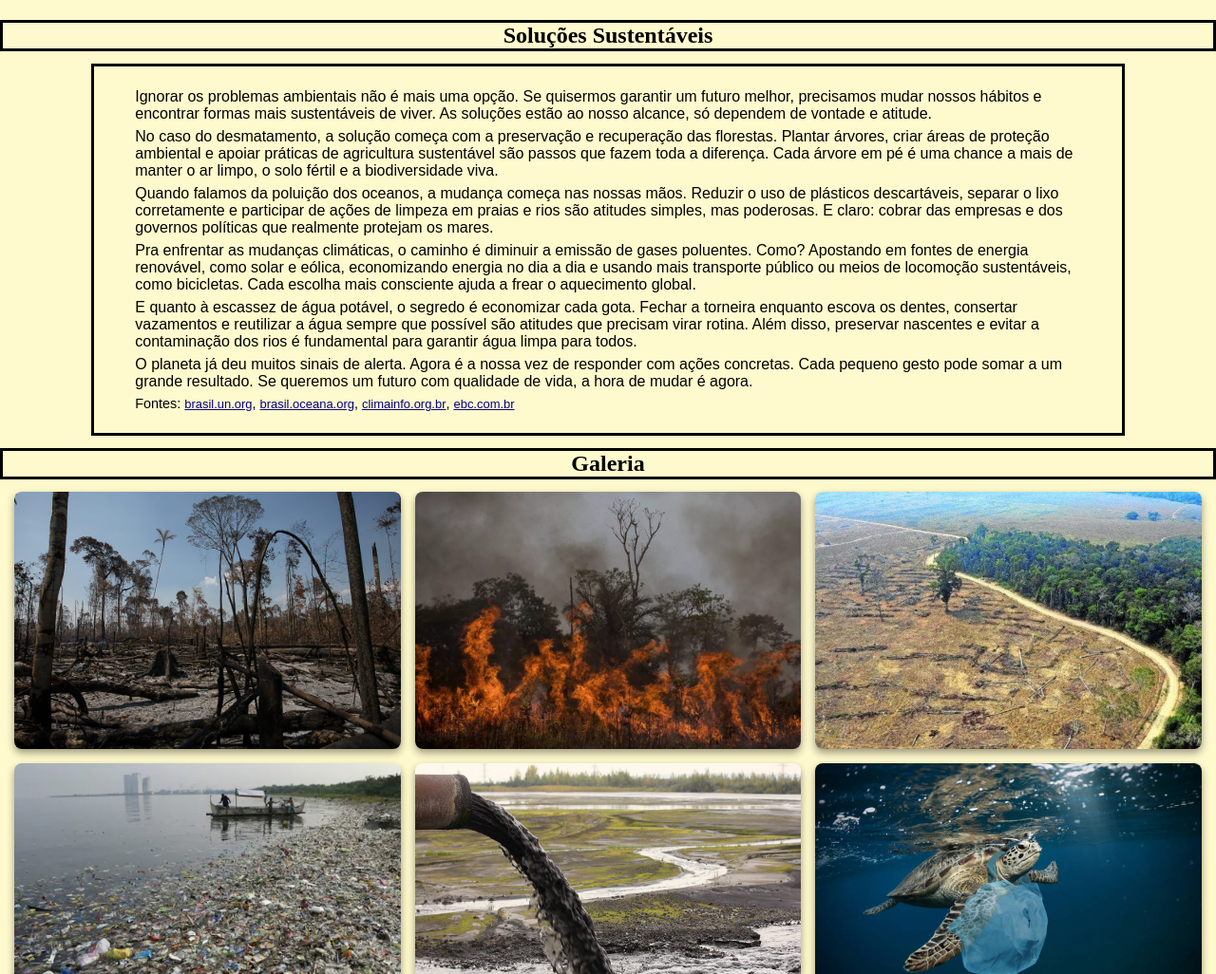
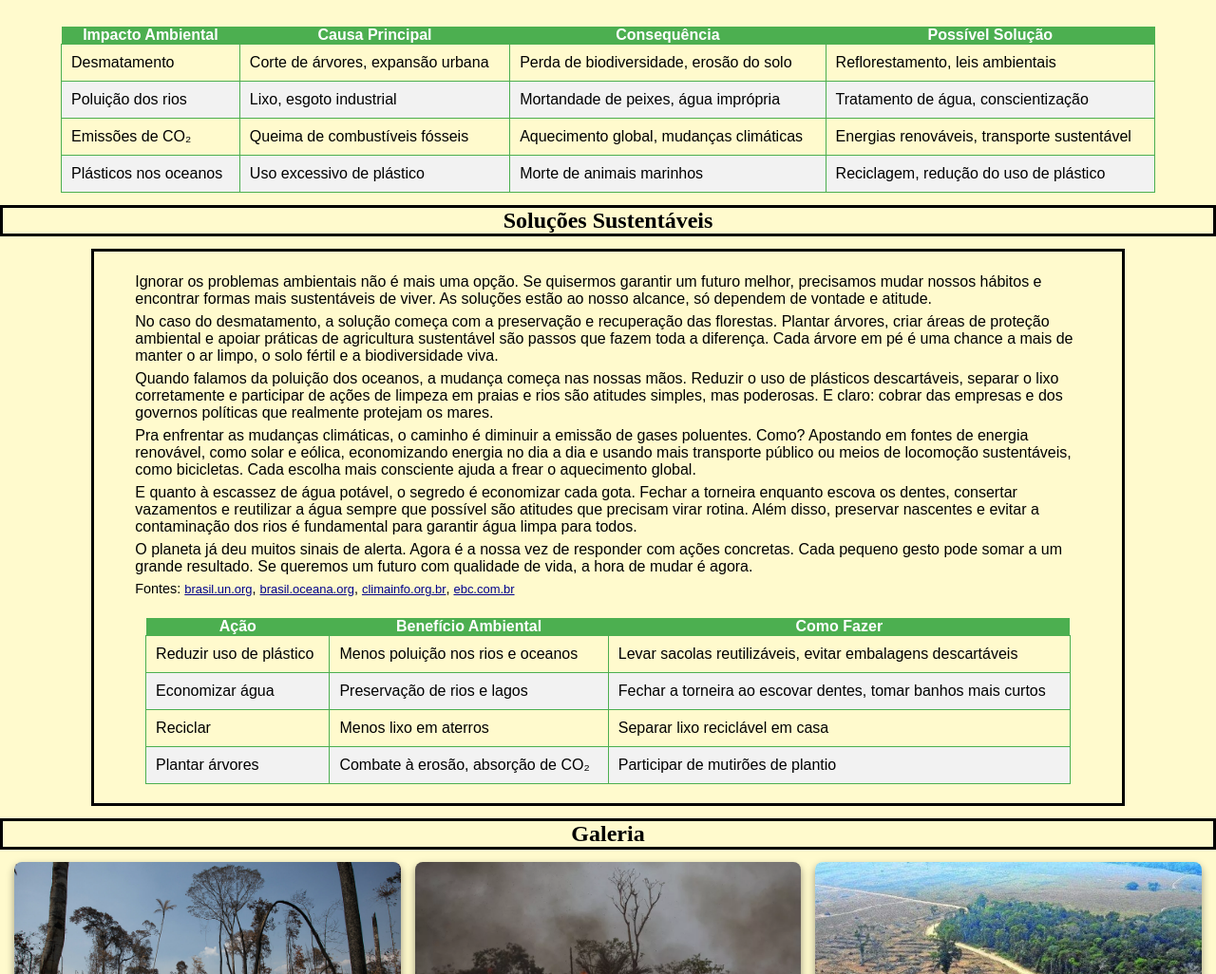
Before and after one commit to arthurpacmm/Meu_Primeiro_Site, a plain HTML site: page index.html in a window 1280 px wide. Shown: the part 1900-2926 px from the top of the page at 95% size. Drawn offline with Linux system fonts and the light colour scheme; a web font is replaced by a local one.

Commit message:
Add files via upload

```diff
--- a/css/estilo.css
+++ b/css/estilo.css
@@ -343,6 +343,28 @@ h2{
     text-decoration: underline;
 }
 
+.tabela-ambiental {
+
+    width: 90%;
+    border-collapse: collapse;
+    margin: 20px auto 0;
+  }
+
+.tabela-ambiental td {
+    border: 1px solid #4CAF50;
+    padding: 10px;
+    text-align: left;
+  }
+
+.tabela-ambiental th {
+    background-color: #4CAF50;
+    color: white;
+  }
+
+.tabela-ambiental tr:nth-child(even) {
+    background-color: #f2f2f2;
+  }
+
 
 @media (max-width:1150px){
     .galeriafotos img {
@@ -418,4 +440,14 @@ h2{
         text-align: left;
         text-shadow: 2px 2px 8px black;
     }
+
+    .tabela-ambiental {
+
+        width: 100%;
+        border-collapse: collapse;
+        margin: 20px 0;
+        display: block;
+        overflow-x: auto;
+        white-space: nowrap;
+      }
 }
--- a/index.html
+++ b/index.html
@@ -84,6 +84,42 @@
                         <a href="#modal4" class="btn">Saiba mais</a>
                     </div>
                 </div>
+                <table class="tabela-ambiental">
+                  <thead>
+                    <tr>
+                      <th>Impacto Ambiental</th>
+                      <th>Causa Principal</th>
+                      <th>Consequência</th>
+                      <th>Possível Solução</th>
+                    </tr>
+                  </thead>
+                  <tbody>
+                    <tr>
+                      <td>Desmatamento</td>
+                      <td>Corte de árvores, expansão urbana</td>
+                      <td>Perda de biodiversidade, erosão do solo</td>
+                      <td>Reflorestamento, leis ambientais</td>
+                    </tr>
+                    <tr>
+                      <td>Poluição dos rios</td>
+                      <td>Lixo, esgoto industrial</td>
+                      <td>Mortandade de peixes, água imprópria</td>
+                      <td>Tratamento de água, conscientização</td>
+                    </tr>
+                    <tr>
+                      <td>Emissões de CO₂</td>
+                      <td>Queima de combustíveis fósseis</td>
+                      <td>Aquecimento global, mudanças climáticas</td>
+                      <td>Energias renováveis, transporte sustentável</td>
+                    </tr>
+                    <tr>
+                      <td>Plásticos nos oceanos</td>
+                      <td>Uso excessivo de plástico</td>
+                      <td>Morte de animais marinhos</td>
+                      <td>Reciclagem, redução do uso de plástico</td>
+                    </tr>
+                  </tbody>
+                </table>
             </section>
     <main>
         <section id="solucoes">
@@ -98,6 +134,37 @@
                 <p class="fonte">Fontes: <a href="https://brasil.un.org/pt-br/159057-cinco-ecossistemas-nos-quais-solu%C3%A7%C3%B5es-baseadas-na-natureza-proporcionam-enormes-benef%C3%ADcios?utm_source=chatgpt.com">brasil.un.org</a>, <a href="https://brasil.oceana.org/campanhas/combate-a-poluicao-marinha-por-plasticos/?utm_source=chatgpt.com">brasil.oceana.org</a>,
                     <a href="https://climainfo.org.br/2025/05/05/sete-licoes-que-o-brasil-pode-dar-e-aprender-sobre-energia-renovavel/?utm_source=chatgpt.com">climainfo.org.br</a>, <a href="https://www.ebc.com.br/especiais-agua/solucoes-hidricas/?utm_source=chatgpt.com">ebc.com.br</a>
                 </p>
+                <table class="tabela-ambiental">
+                  <thead>
+                    <tr>
+                      <th>Ação</th>
+                      <th>Benefício Ambiental</th>
+                      <th>Como Fazer</th>
+                    </tr>
+                  </thead>
+                  <tbody>
+                    <tr>
+                      <td>Reduzir uso de plástico</td>
+                      <td>Menos poluição nos rios e oceanos</td>
+                      <td>Levar sacolas reutilizáveis, evitar embalagens descartáveis</td>
+                    </tr>
+                    <tr>
+                      <td>Economizar água</td>
+                      <td>Preservação de rios e lagos</td>
+                      <td>Fechar a torneira ao escovar dentes, tomar banhos mais curtos</td>
+                    </tr>
+                    <tr>
+                      <td>Reciclar</td>
+                      <td>Menos lixo em aterros</td>
+                      <td>Separar lixo reciclável em casa</td>
+                    </tr>
+                    <tr>
+                      <td>Plantar árvores</td>
+                      <td>Combate à erosão, absorção de CO₂</td>
+                      <td>Participar de mutirões de plantio</td>
+                    </tr>
+                  </tbody>
+                </table>
             </div>
         </section>
 
```
